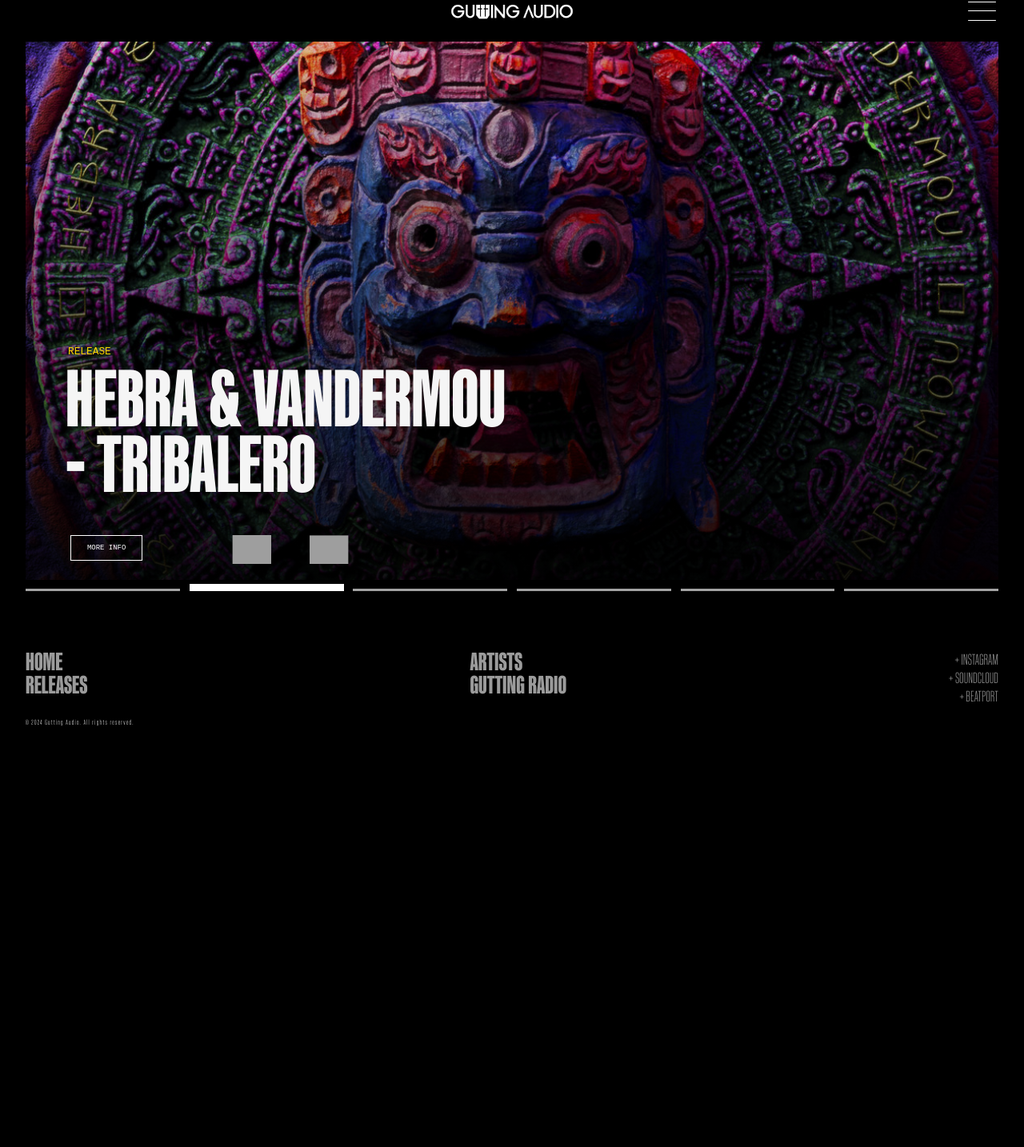
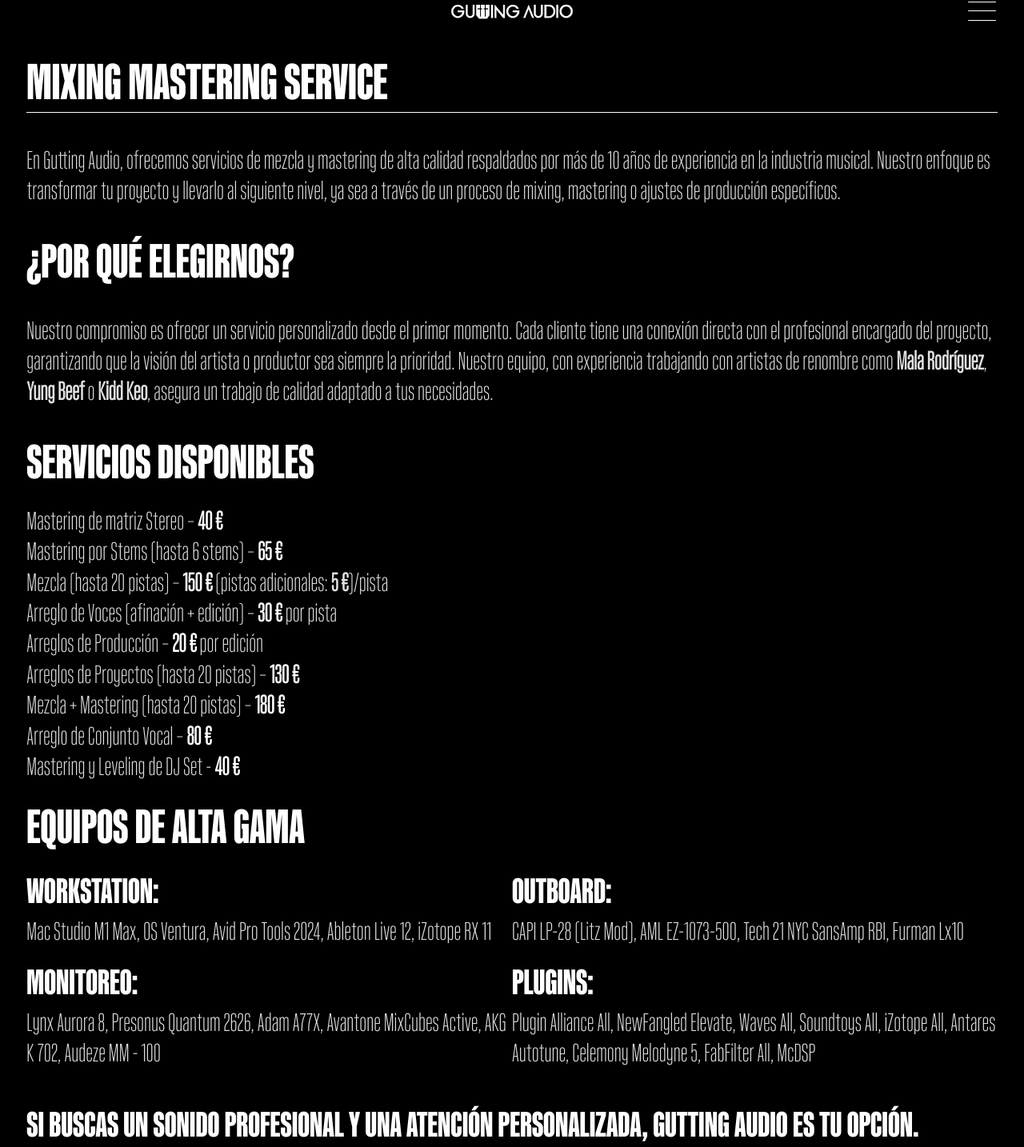
Before and after one commit to sergioDominguezGarcia/GuttingAudioWebApp-frontend, a React (Create React App) app: page /mixingmastering in a window 1280 px wide. Shown: the part 27-1461 px from the top of the page at 80% size. Before the commit the page ends 960 px from the top, so only its background shows below. Built offline with nearby package versions, Linux system fonts and the light colour scheme; grey boxes are pictures that could not be loaded.

Commit message:
add view mixing & mastering

```diff
--- a/src/components/Footer/Footer.jsx
+++ b/src/components/Footer/Footer.jsx
@@ -51,6 +51,7 @@
   display: flex;
   flex-direction: column;
   align-items: flex-end;
+
 `;
 
 const lineAnimation = keyframes`
@@ -76,9 +77,9 @@
 
   @media (max-width: 768px) {
     color: #ffffff;
-    font-size: 8vw;
+    font-size: 7vw;
     margin-top: 5px;
-    line-height: 0.7;
+    line-height: 0.8;
   }
 
   &:hover {
@@ -111,6 +112,7 @@
   font-size: 1.5vw;
   position: relative;
   transition: color 0.2s ease;
+  line-height: 1.6;
 
 
   @media (max-width: 768px) {
@@ -149,7 +151,7 @@
   font-family: 'kaneda-gothic-LIGHT';
   font-size: 0.7vw;
   position: absolute;
-  bottom: 2vw;
+  bottom: 1vw;
   left: 2.5vw;
   letter-spacing: 0.1vw;
   color: #ffffff;
@@ -167,13 +169,22 @@
       <InfoColumnPie>
         <Columna>
           <FooterLink to="/">HOME</FooterLink>
-          <FooterLink to="/releases">RELEASES</FooterLink>
+          <FooterLink to="/radio">GUTTING RADIO</FooterLink>
+          <FooterLink to="/mixingmastering">MIXING MASTERING</FooterLink>
+
         </Columna>
 
         <Columna>
-          <FooterLink to="/artists">ARTISTS</FooterLink>
-          <FooterLink to="/radio">GUTTING RADIO</FooterLink>
+
+        <FooterLink to="/releases">RELEASES</FooterLink>
+        <FooterLink to="/artists">ARTISTS</FooterLink>
+
+
         </Columna>
+
+
+
+
 
         <ColumnaDerecha>
           <Enlace href="https://www.instagram.com/gttnaudio/" target="_blank" rel="noopener noreferrer">
--- a/src/components/Menu/menu.jsx
+++ b/src/components/Menu/menu.jsx
@@ -30,6 +30,8 @@
 
   &:focus {
     outline: none;
+    -webkit-tap-highlight-color: transparent;
+
   }
 
   span {
@@ -94,7 +96,7 @@
   padding: 5vw 3vw ;
   list-style: none;
   @media (max-width: 768px) {
-    padding: 47vw 4vw ;
+    padding: 25vw 4vw ;
   }
 `;
 
@@ -123,7 +125,7 @@
 const MenuLink = styled(Link)`
   color: #9b9b9b;
   line-height: 1.2;
-  font-size: 18vw;
+  font-size: 16vw;
   text-decoration: none;
   font-family: kaneda-gothic-extrabold;
   text-transform: uppercase;
@@ -217,6 +219,12 @@
   justify-content: space-between;
   align-items: center;
   padding: 2vw 3vw;
+
+  @media (max-width: 768px) {
+    padding: 2vw 6vw;
+    }
+
+
 `;
 
 const EnlaceRedSocial = styled.a`
@@ -296,15 +304,24 @@
               <MenuItem>
                 <MenuLink onClick={toggleMenu} to="/" isOpen={isOpen}>HOME</MenuLink>
               </MenuItem>
+
               <MenuItem>
                 <MenuLink onClick={toggleMenu} to="/releases" isOpen={isOpen}>RELEASES</MenuLink>
               </MenuItem>
+
               <MenuItem>
                 <MenuLink onClick={toggleMenu} to="/artists" isOpen={isOpen}>ARTISTS</MenuLink>
               </MenuItem>
+
               <MenuItem>
                 <MenuLink onClick={toggleMenu} to="/radio" isOpen={isOpen}>GUTTING RADIO</MenuLink>
               </MenuItem>
+
+              <MenuItem>
+                <MenuLink onClick={toggleMenu} to="/mixingmastering" isOpen={isOpen}>MIXING MASTERING</MenuLink>
+              </MenuItem>
+
+
             </TheMenu>
 
 
--- a/src/containers/Router/router.jsx
+++ b/src/containers/Router/router.jsx
@@ -11,6 +11,11 @@
 
 import Home from '../../views/Home/home.jsx';
 import Radio from '../../views/Radio/radio';
+import Mastering from '../../views/Mastering/mastering';
+
+
+
+
 
 const ScrollToTop = () => {
     const { pathname } = useLocation();
@@ -35,6 +40,7 @@
                 <Route path="/artists" element={<Artists />} />
                 <Route path="/artists/:slug" element={<Detail />} />
                 <Route path="/radio" element={<Radio />} />
+                <Route path="/mixingmastering" element={<Mastering />} />
             </Routes>
 
             <Footer />
--- /dev/null
+++ b/src/views/Mastering/mastering.jsx
@@ -0,0 +1,225 @@
+import { memo } from 'react';
+import styled from 'styled-components';
+
+const Container = styled.div`
+  margin-top: 8vh;
+  display: flex;
+  flex-direction: column;
+  padding: 2vw 2.6vw;
+
+  @media (max-width: 768px) {
+    padding: 4vw 4vw 4vw 4vw;
+  }
+`;
+
+const Title = styled.h1`
+  color: #ffffff;
+  text-decoration: none;
+  font-family: 'kaneda-gothic-extrabold';
+  text-transform: uppercase;
+  display: block;
+
+  margin: 0vw 0vw 0vw 0vw;
+  font-size: 5vw;
+
+
+  @media (max-width: 768px) {
+    margin: 0vw 0vw 0vw 0vw;
+    font-size: 9vw;
+
+
+  }
+`;
+
+
+const Description = styled.p`
+ font-size: 2.0rem;
+
+  /* line-height: 1; */
+  color: #e0e0e0;
+  font-family: 'kaneda-gothic-light';
+
+  @media (max-width: 768px) {
+
+    margin: 4vw 0vw 4vw 0vw;
+    font-size: 1.5rem;
+
+}
+`;
+
+
+const Section = styled.div`
+  margin: 0vw 0;
+`;
+
+const SectionTitle = styled.h3`
+font-family: 'kaneda-gothic-extrabold';
+
+  font-size: 3.8rem;
+  text-transform: uppercase;
+  color: #ffffff;
+
+  margin: 0vw 0vw 0vw 0vw;
+
+  @media (max-width: 768px) {
+
+font-size: 1.8rem;
+ margin: 2vw 0vw 0vw 0vw;
+}
+
+`;
+
+
+const SectionTitle2 = styled.h3`
+font-family: 'kaneda-gothic-extrabold';
+color: #ffffff;
+  font-size: 2.8rem;
+  text-transform: uppercase;
+
+
+  margin: 1vw 0vw 0vw 0vw;
+
+  @media (max-width: 768px) {
+
+font-size: 1.5rem;
+ margin: 1vw 0vw 0vw 0vw;
+}
+
+`;
+
+
+
+const List = styled.ul`
+  list-style: none;
+  padding: 0;
+  margin: 0;
+  font-size: 2.0rem;
+  margin: 1.5vw 0vw 1.5vw 0vw;
+
+  @media (max-width: 768px) {
+
+    margin: 4vw 0vw 4vw 0vw;
+    font-size: 1.5rem;
+}
+
+`;
+
+
+
+
+
+const ListItem = styled.li`
+
+  font-size: 2.0rem;
+  color: #e0e0e0;
+  font-family: 'kaneda-gothic-light';
+  line-height: 1.2;
+  list-style: none;
+
+
+  span {
+    color: #ffffff;
+    font-weight: bold;
+  }
+  @media (max-width: 768px) {
+    line-height: 1;
+    margin: 0.3rem 0;
+    font-size: 1.5rem;
+
+}
+
+`;
+
+
+
+
+const EquipmentList = styled.div`
+  display: grid;
+  grid-template-columns: 1fr;
+ margin-bottom: 30px;
+
+  @media (min-width: 768px) {
+    grid-template-columns: 1fr 1fr;
+  }
+`;
+
+const EquipmentItem = styled.div`
+  font-size: 1rem;
+  line-height: 1.4;
+
+  strong {
+    color: #ffffff;
+  }
+`;
+
+const LineSeparator = styled.div`
+  width: 100%;
+  height: 1px;
+  background-color: white;
+ margin-bottom: 8px;
+
+`;
+
+const Mastering = () => {
+  return (
+    <Container>
+      <Title>Mixing Mastering Service</Title>
+
+      <LineSeparator />
+
+      <Description>
+        En Gutting Audio, ofrecemos servicios de mezcla y mastering de alta calidad respaldados por más de 10 años de experiencia en la industria musical. Nuestro enfoque es transformar tu proyecto y llevarlo al siguiente nivel, ya sea a través de un proceso de mixing, mastering o ajustes de producción específicos.
+      </Description>
+
+      <Section>
+        <SectionTitle>¿Por qué elegirnos?</SectionTitle>
+        <Description>
+          Nuestro compromiso es ofrecer un servicio personalizado desde el primer momento. Cada cliente tiene una conexión directa con el profesional encargado del proyecto, garantizando que la visión del artista o productor sea siempre la prioridad. Nuestro equipo, con experiencia trabajando con artistas de renombre como <strong>Mala Rodríguez</strong>, <strong>Yung Beef</strong> o <strong>Kidd Keo</strong>, asegura un trabajo de calidad adaptado a tus necesidades.
+        </Description>
+      </Section>
+
+      <Section>
+        <SectionTitle>Servicios disponibles</SectionTitle>
+        <List>
+          <ListItem>Mastering de matriz Stereo – <span>40 €</span></ListItem>
+          <ListItem>Mastering por Stems (hasta 6 stems) – <span>65 €</span></ListItem>
+          <ListItem>Mezcla (hasta 20 pistas) – <span>150 €</span> (pistas adicionales: <strong>5 €</strong>)/pista</ListItem>
+          <ListItem>Arreglo de Voces (afinación + edición) – <span>30 €</span> por pista</ListItem>
+          <ListItem>Arreglos de Producción – <span>20 €</span> por edición</ListItem>
+          <ListItem>Arreglos de Proyectos (hasta 20 pistas) – <span>130 €</span></ListItem>
+          <ListItem>Mezcla + Mastering (hasta 20 pistas) – <span>180 €</span></ListItem>
+          <ListItem>Arreglo de Conjunto Vocal – <span>80 €</span></ListItem>
+          <ListItem>Mastering y Leveling de DJ Set - <span>40 €</span></ListItem>
+        </List>
+      </Section>
+
+      <Section>
+        <SectionTitle>Equipos de alta gama</SectionTitle>
+        <EquipmentList>
+          <EquipmentItem>
+            <SectionTitle2>Workstation:</SectionTitle2>
+            <ListItem>Mac Studio M1 Max, OS Ventura, Avid Pro Tools 2024, Ableton Live 12, iZotope RX 11</ListItem>
+          </EquipmentItem>
+          <EquipmentItem>
+            <SectionTitle2>Outboard:</SectionTitle2>
+            <ListItem>CAPI LP-28 (Litz Mod), AML EZ-1073-500, Tech 21 NYC SansAmp RBI, Furman Lx10</ListItem>
+          </EquipmentItem>
+          <EquipmentItem>
+            <SectionTitle2>Monitoreo:</SectionTitle2>
+            <ListItem>Lynx Aurora 8, Presonus Quantum 2626, Adam A77X, Avantone MixCubes Active, AKG K 702, Audeze MM - 100</ListItem>
+          </EquipmentItem>
+          <EquipmentItem>
+            <SectionTitle2>Plugins:</SectionTitle2>
+            <ListItem>Plugin Alliance All, NewFangled Elevate, Waves All, Soundtoys All, iZotope All, Antares Autotune, Celemony Melodyne 5, FabFilter All, McDSP</ListItem>
+          </EquipmentItem>
+        </EquipmentList>
+      </Section>
+
+      <SectionTitle2>
+        Si buscas un sonido profesional y una atención personalizada, Gutting Audio es tu opción. ¡Hablemos de tu proyecto y llevémoslo al siguiente nivel!
+      </SectionTitle2>
+    </Container>
+  );
+};
+
+export default memo(Mastering);
```
Also changed, not shown: 1 other file (tests, documents, lock files or other folders).
